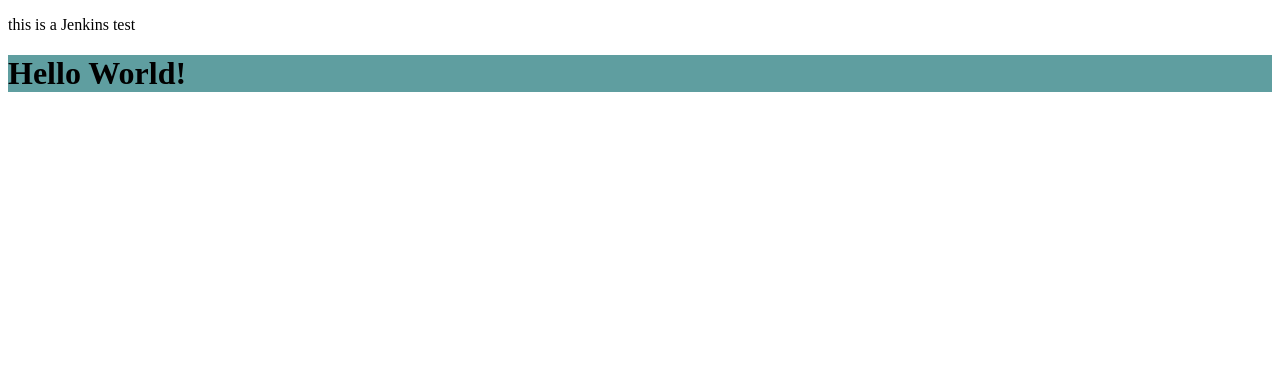
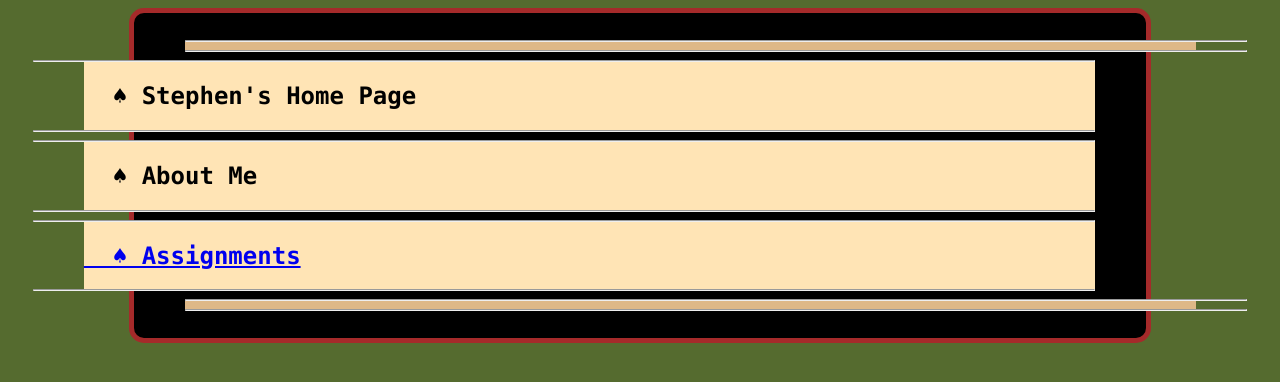
Before and after one commit to sdj38/Web, a PHP site: page / in a window 1280 px wide. Shown: the top 382 px of the page. Run offline with PHP 8.4, Linux system fonts and the light colour scheme; some libraries are stand-ins or nearby versions.

Commit message:
Home Page

```diff
--- a/homeStyle.css
+++ b/homeStyle.css
@@ -7,6 +7,100 @@ and open the template in the editor.
     Created on : Apr 27, 2015, 4:11:50 PM
     Author     : Stephen
 */
-div{
-    background-color: cadetblue;
+#main{
+    background-color: black;
+    width: 80%;
+    margin:auto;
+    border: 5px solid brown;
+    border-radius: 15px;
+     font-family:"Lucida Console", Monaco, monospace;
+
 }
+.bold{
+    font-weight: bold;
+}
+ul{
+
+    font-size: 16pt;
+}
+.left{
+    margin-left:-5%;
+}
+table{
+    width: 100%;
+
+
+
+}
+#left{
+    text-align:left;
+    width:50%;
+}
+td{
+    width:33%;
+     text-align: center;
+}
+#card{
+    border: 1pt solid cornsilk;
+}
+.right{
+
+    margin-right:-5%;
+}
+.head{
+    width:100%;
+
+    margin:auto;
+      margin-left: 5%;
+    background-color:burlywood;
+
+}
+.odd{
+      width:80%;
+  border:1pt solid cornsilk;
+    margin:auto;
+    background-color:burlywood;
+    text-align:center;
+    border-radius: 5px;
+     font-family:"Lucida Console", Monaco, monospace;
+     font-size:20pt;
+
+}
+#compass{
+    display:block;
+    margin:auto;
+}
+#heading{
+    color: burlywood;
+    text-align: center;
+}
+.even{
+     width:80%;
+    margin:auto;
+    background-color:moccasin;
+    border:1pt solid cornsilk;
+    text-align:center;
+     border-radius: 5px;
+      font-family:"Lucida Console", Monaco, monospace;
+      font-size:20pt;
+
+}
+
+body{
+    background-color:darkolivegreen;
+}
+.me{
+
+    width:100%;
+    margin:auto;
+    margin-left:-5%;
+    background-color:moccasin;
+}
+
+#banner{
+    display:block;
+    margin:auto;
+    width:80%;
+
+
+}
--- a/index.html
+++ b/index.html
@@ -6,13 +6,68 @@ and open the template in the editor.
 -->
 <html>
     <head>
-        <title>index</title>
+        <title>Stephen's Home Page</title>
         <meta charset="UTF-8">
         <meta name="viewport" content="width=device-width, initial-scale=1.0">
         <link rel="stylesheet" href="homeStyle.css">
+        <script src="http://ajax.googleapis.com/ajax/libs/jquery/1.11.2/jquery.min.js"></script>
+        <script src="jquery.js"></script>
     </head>
     <body>
-        <p>this is a Jenkins test</p>
-        <div><h1>Hello World!</h1> </div>
+        <div id="main">
+            <br/>
+              <div class="head">
+                <hr class ="right"/>
+                 <hr class ="right"/>
+            </div>
+            <div class="me" id="home">
+                <hr class="left"/>
+                <h2>&nbsp; ♠ Stephen's Home Page</h2>
+                   <hr class="left"/>
+            </div>
+
+            <div class="head" id="fish">
+                <hr class ="right"/>
+                <img src="http://globalflyfisher.com/gallery/fish_art/sean-seal.jpg" id="banner" alt=""/>
+                 <hr class ="right"/>
+            </div>
+            <div class="me" id="about">
+                 <hr class ="left"/>
+                 <h2>&nbsp; ♠ About Me </h2>
+                  <hr class ="left"/>
+            </div>
+            <div class="head" id="inform">
+                   <hr class="right"/>
+                   <table><tr><td id="left">
+                   <ul>
+                       <li> <span class="bold">Hometown:</span> Springville, UT </li>
+                       <li> <span class="bold">Major:</span> Computer Science </li>
+                       <li> <span class="bold">Favorite Movie: </span>Lord of the Rings </li>
+                       <li> <span class="bold">Favorite past-time:</span> Fishing </li>
+                   </ul>
+                           </td>
+                           <td>
+                               <img id="card" src="https://s-media-cache-ak0.pinimg.com/236x/0c/bb/e1/0cbbe1679e763ca62ed5b1f37e5c7484.jpg"/>
+                           </td>
+                   </tr>
+                   </table>
+
+
+                   <hr class="right"/>
+            </div>
+            <a href="assignments.html">
+             <div class="me" id="ments">
+                 <hr class ="left"/>
+                 <h2>&nbsp; ♠ Assignments  </h2>
+                  <hr class ="left"/>
+
+            </div>
+                </a>
+             <div class="head">
+                <hr class ="right"/>
+                 <hr class ="right"/>
+            </div>
+            <br/>
+        </div>
     </body>
 </html>
--- /dev/null
+++ b/jquery.js
@@ -0,0 +1,38 @@
+/*
+ * To change this license header, choose License Headers in Project Properties.
+ * To change this template file, choose Tools | Templates
+ * and open the template in the editor.
+ */
+
+$(document).ready(function(){
+    $("#fish").slideUp();
+    $("#inform").slideUp();
+});
+$(document).ready(function(){
+    $("#home").click(function(){
+        $("#fish").slideToggle();
+    });
+    $("#about").click(function(){
+        $("#inform").slideToggle();
+    });
+   $("#home").hover(function(){
+    $("#home").css("background-color", "cornsilk");
+    }, function(){
+    $("#home").css("background-color", "moccasin");
+});
+ $("#about").hover(function(){
+    $("#about").css("background-color", "cornsilk");
+    }, function(){
+    $("#about").css("background-color", "moccasin");
+});
+ $("#home").hover(function(){
+    $("#home").css("background-color", "cornsilk");
+    }, function(){
+    $("#home").css("background-color", "moccasin");
+});
+ $("#ments").hover(function(){
+    $("#ments").css("background-color", "cornsilk");
+    }, function(){
+    $("#ments").css("background-color", "moccasin");
+});
+});
```
Also changed, not shown: assignments.html (added, +53 -0 lines).
